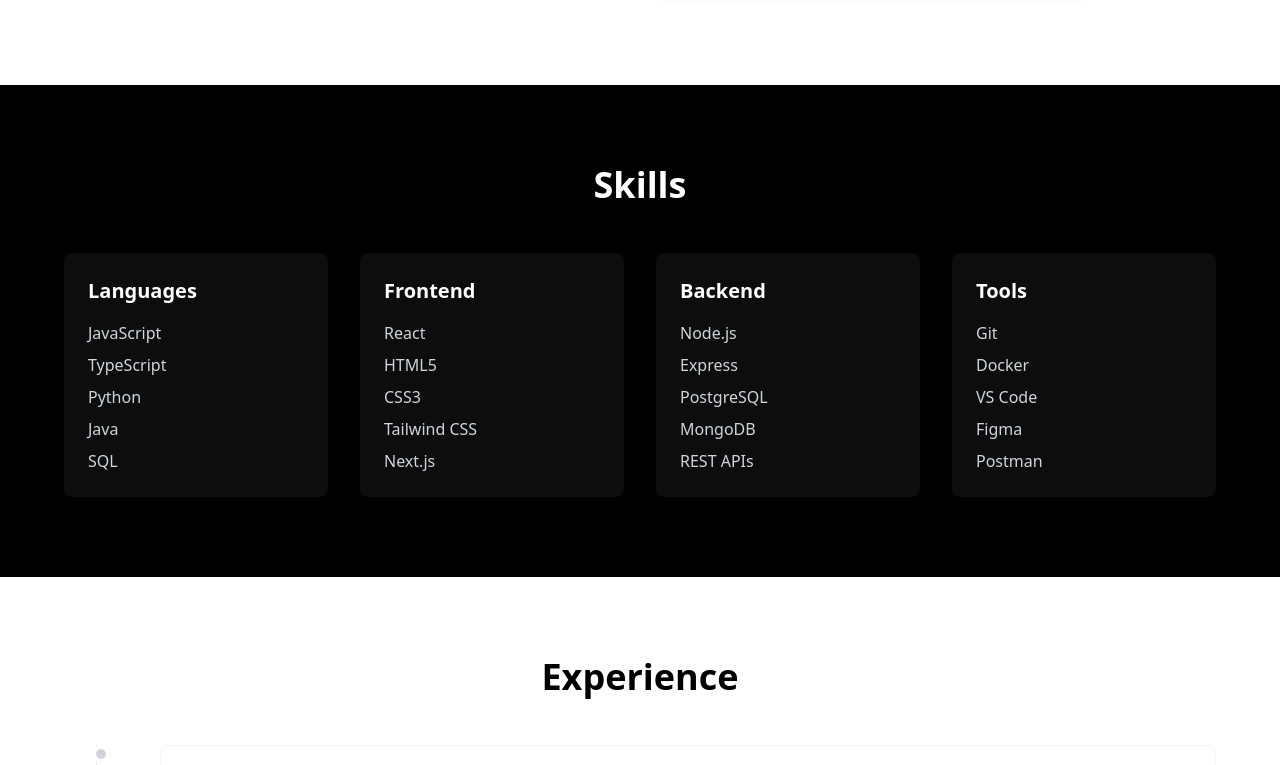
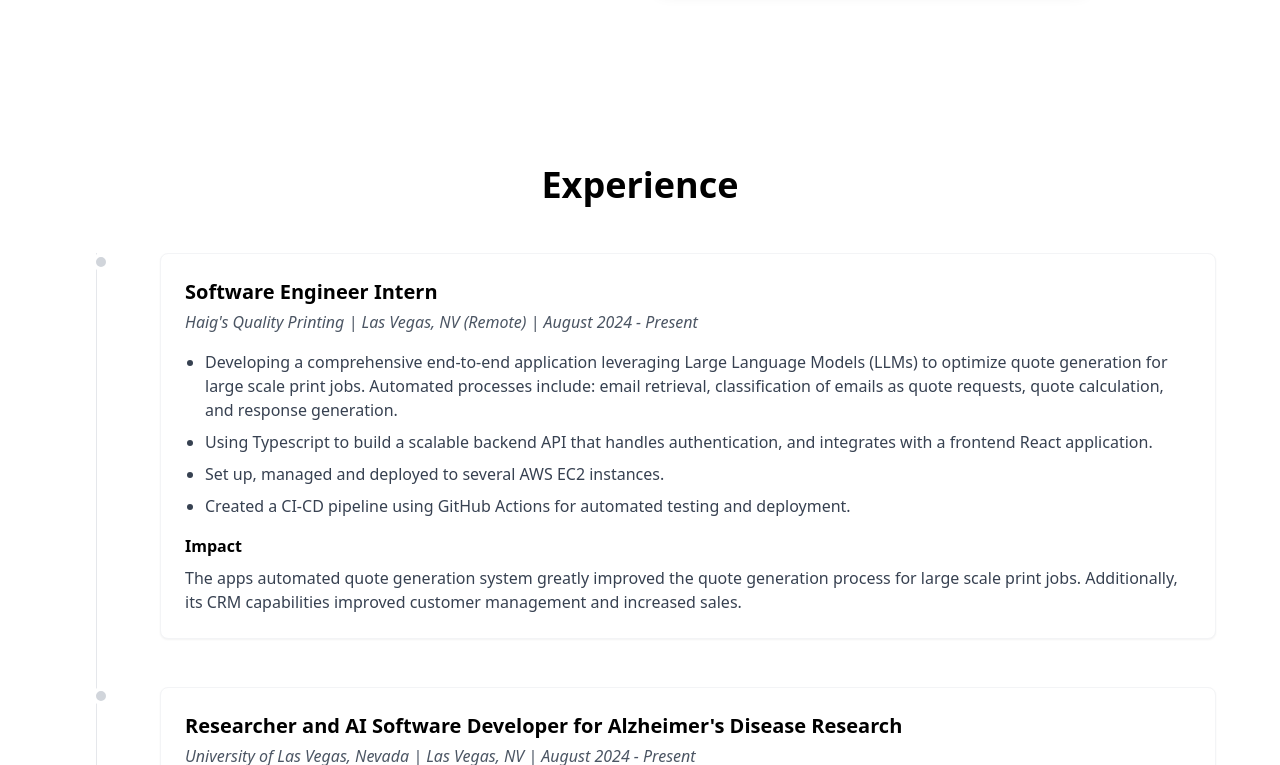
Before and after one commit to AbrehamT/PortfolioSite_Main, a React (Vite) app: page / in a window 1280 px wide. Shown: the part 1415-2180 px from the top of the page. Built offline with nearby package versions, Linux system fonts and the light colour scheme.

Commit message:
Editted more stuff2:

```diff
--- a/src/App.tsx
+++ b/src/App.tsx
@@ -14,9 +14,10 @@
       <Header />
       <Hero />
       <About />
+      <Experience />
+
       <Skills />
       {/* <Projects /> */}
-      <Experience />
       <Contact />
       <Footer />
     </div>
```
